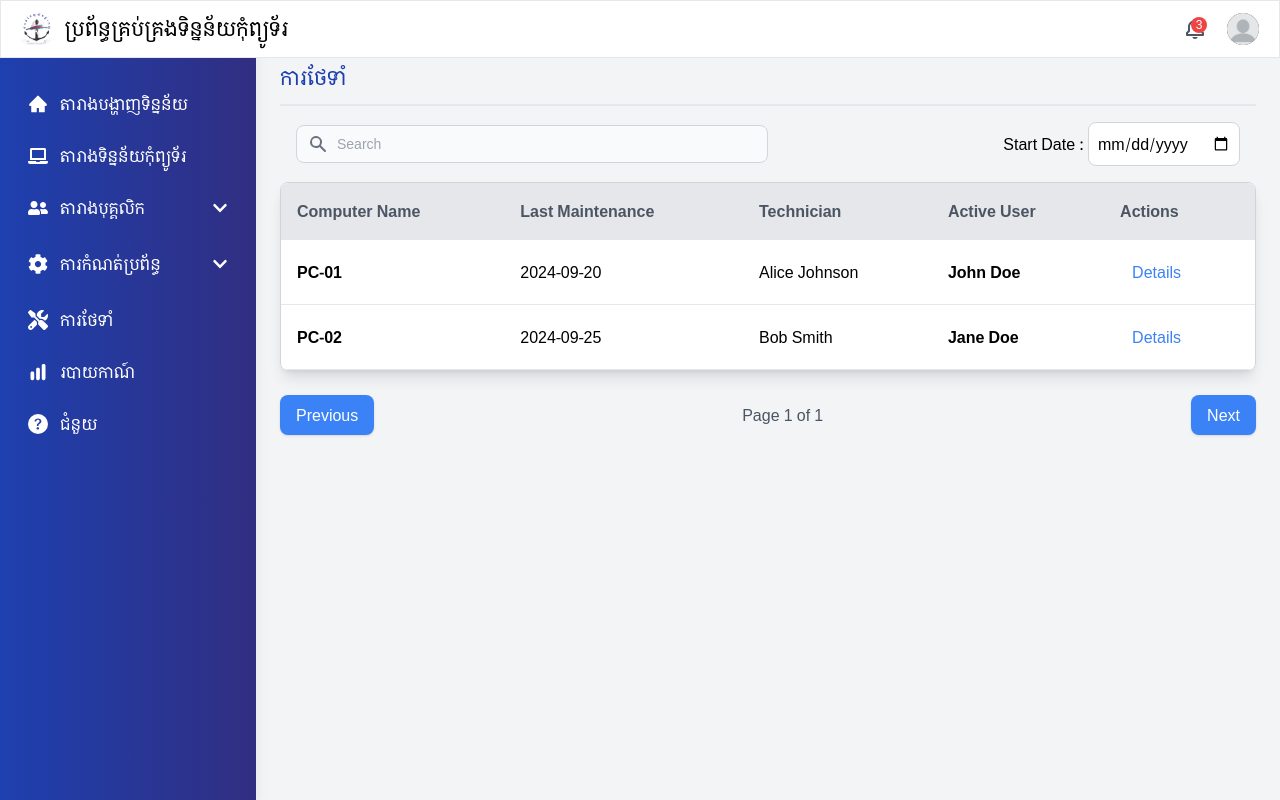
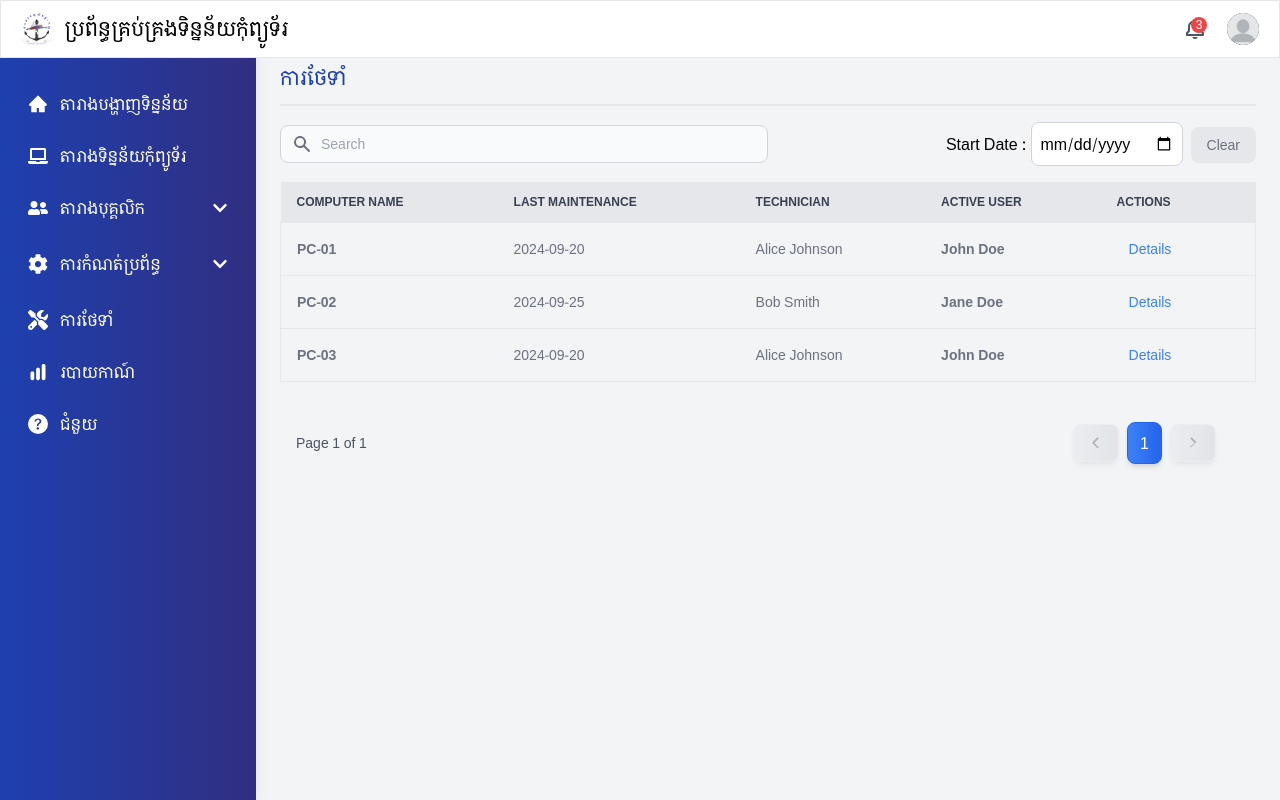
Before and after one commit to Kanhary/portfolio, a React (Vite) app: page /main-dashboard/maintenance in a window 1280 px wide. Built offline with nearby package versions, Linux system fonts and the light colour scheme; a web font is replaced by a local one.

Commit message:
update maintenance page

```diff
--- a/src/Components/Pages/Maintenance.jsx
+++ b/src/Components/Pages/Maintenance.jsx
@@ -3,6 +3,8 @@ import React, { useState, useEffect } from 'react';
 import { FaSearch } from 'react-icons/fa';
 import { FaLaptop, FaHdd, FaUser, FaClock } from "react-icons/fa";
 // import { FaHardDrive, FaUser, FaClock } from 'react-icons/fa';
+import DatePicker from 'react-datepicker';
+import 'react-datepicker/dist/react-datepicker.css';
 
 const MaintenancePage = () => {
   const [searchQuery, setSearchQuery] = useState('');
@@ -16,8 +18,6 @@ const MaintenancePage = () => {
     {
       id: 1,
       computerName: 'PC-01',
-      status: 'Completed',
-      notes: 'General system check completed.',
       lastMaintenance: '2024-09-20',
       technician: 'Alice Johnson',
       hardwareHistory: [
@@ -32,8 +32,6 @@ const MaintenancePage = () => {
     {
       id: 2,
       computerName: 'PC-02',
-      status: 'Pending',
-      notes: 'Awaiting hardware replacement.',
       lastMaintenance: '2024-09-25',
       technician: 'Bob Smith',
       hardwareHistory: [
@@ -44,20 +42,47 @@ const MaintenancePage = () => {
       startDate: '2023-05-15',
       activeUser: { name: 'Jane Doe', role: 'User', lastLogin: '2024-10-06', status: 'Inactive' },
     },
-    // Additional computer data...
+    {
+      id: 3,
+      computerName: 'PC-03',
+      lastMaintenance: '2024-09-20',
+      technician: 'Alice Johnson',
+      hardwareHistory: [
+        { type: 'CPU', model: 'Intel Core i7', date: '2024-06-15', notes: 'Upgraded from i5' },
+        { type: 'RAM', capacity: '16GB DDR4', date: '2024-08-01', notes: 'Increased for multitasking' },
+        { type: 'Storage', typeOfStorage: '512GB SSD', date: '2024-05-10', notes: 'Upgraded from 256GB SSD' },
+      ],
+      hardDisk: '1TB HDD',
+      startDate: '2023-01-10',
+      activeUser: { name: 'John Doe', role: 'Administrator', lastLogin: '2024-10-05', status: 'Active' },
+    },
   ];
 
 
-  const filteredData = maintenanceData.filter(computer =>
+  const filteredData = maintenanceData.filter(computer => {
+    const computerStartDate = new Date(computer.startDate); // Convert string date to Date object
+
+    return (
       (computer.computerName.toLowerCase().includes(searchQuery.toLowerCase()) ||
        computer.activeUser.name.toLowerCase().includes(searchQuery.toLowerCase())) &&
-    (statusFilter === 'All' || computer.status === statusFilter)
+      (statusFilter === 'All' || computer.status === statusFilter) &&
+      (!startDate || computerStartDate >= startDate) // Compare properly as Date objects
     );
+  });
+
 
   const indexOfLastComputer = currentPage * computersPerPage;
   const indexOfFirstComputer = indexOfLastComputer - computersPerPage;
   const currentComputers = filteredData.slice(indexOfFirstComputer, indexOfLastComputer);
   const totalPages = Math.ceil(filteredData.length / computersPerPage);
+
+  const getPaginationItems = () => {
+    const items = [];
+    for (let i = 1; i <= totalPages; i++) {
+        items.push(i);
+    }
+    return items;
+};
 
   const closeModal = () => {
     setSelectedComputer(null);
@@ -93,13 +118,13 @@ const MaintenancePage = () => {
         </div>
       </div> */}
 
-      <div className='flex flex-col items-center justify-between p-4 space-y-3 md:flex-row md:space-y-0 md:space-x-4'>
+      <div className='flex flex-col items-center justify-between py-4 space-y-3 md:flex-row md:space-y-0 md:space-x-4'>
         <div className='w-full md:w-1/2'>
           <form className='flex items-center'>
             <label htmlFor="simple-search" className='sr-only'>Search</label>
             <div className='relative w-full'>
-              <div className='absolute inset-y-0 left-0 flex items-center pl-3 pointer-events-none' >
-                <svg aria-hidden="true" className="w-5 h-5 text-gray-500 " fill="currentColor" viewBox="0 0 20 20" xmlns="http://www.w3.org/2000/svg">
+              <div className='absolute inset-y-0 left-0 flex items-center pl-3 pointer-events-none'>
+                <svg aria-hidden="true" className="w-5 h-5 text-gray-500" fill="currentColor" viewBox="0 0 20 20" xmlns="http://www.w3.org/2000/svg">
                   <path fillRule="evenodd" d="M8 4a4 4 0 100 8 4 4 0 000-8zM2 8a6 6 0 1110.89 3.476l4.817 4.817a1 1 0 01-1.414 1.414l-4.816-4.816A6 6 0 012 8z" clipRule="evenodd" />
                 </svg>
               </div>
@@ -107,6 +132,8 @@ const MaintenancePage = () => {
                 type="text"
                 className='block w-full p-2 pl-10 text-sm text-gray-900 border border-gray-300 rounded-lg bg-gray-50 focus:ring-primary-300 focus:border-primary-300 focus:ring-3 focus:outline-none'
                 placeholder='Search'
+                value={searchQuery}
+                onChange={(e) => setSearchQuery(e.target.value)}
               />
             </div>
           </form>
@@ -115,35 +142,42 @@ const MaintenancePage = () => {
           <label htmlFor="">Start Date : </label>
           <input
             type="date"
-            value={startDate}
-            onChange={e => setStartDate(e.target.value)}
+            value={searchQuery} // Add this
+            onChange={(e) => setSearchQuery(e.target.value)}
             className='p-2 border border-gray-300 rounded-lg'
           />
+          <button
+            type="button"
+            className="px-4 py-2 ml-2 text-sm text-gray-500 bg-gray-200 rounded-lg hover:bg-gray-300"
+            onClick={() => setSearchQuery('')}
+          >
+            Clear
+          </button>
         </div>
       </div>
 
-      <div className="overflow-hidden border border-gray-300 rounded-lg shadow-lg">
-        <table className="min-w-full bg-white">
-          <thead>
+      <div className="w-full overflow-hidden">
+        <table className="w-full text-sm text-left text-gray-500">
+          <thead className='text-xs text-gray-700 uppercase bg-gray-50'>
             <tr className="bg-gray-200 border-b">
-              <th className="p-4 text-left text-gray-600">Computer Name</th>
-              <th className="p-4 text-left text-gray-600">Last Maintenance</th>
-              <th className="p-4 text-left text-gray-600">Technician</th>
-              <th className="p-4 text-left text-gray-600">Active User</th>
-              <th className="p-4 text-left text-gray-600">Actions</th>
+              <th className="p-4 py-3">Computer Name</th>
+              <th className="p-4 py-3">Last Maintenance</th>
+              <th className="p-4 py-3">Technician</th>
+              <th className="p-4 py-3">Active User</th>
+              <th className="p-4 py-3">Actions</th>
             </tr>
           </thead>
           <tbody>
             {currentComputers.map((computer) => (
-              <tr key={computer.id} className="transition duration-200 border-b hover:bg-gray-100">
-                <td className="p-4 font-semibold">{computer.computerName}</td>
+              <tr key={computer.id} className="transition-colors duration-200 border border-b-gray-200 hover:bg-indigo-50">
+                <td className="p-4 py-3 font-semibold">{computer.computerName}</td>
 
-                <td className="p-4">{computer.lastMaintenance}</td>
-                <td className="p-4">{computer.technician}</td>
-                <td className="p-4">
+                <td className="p-4 py-3">{computer.lastMaintenance}</td>
+                <td className="p-4 py-3">{computer.technician}</td>
+                <td className="p-4 py-3">
                   <span className="font-semibold">{computer.activeUser.name}</span>
                 </td>
-                <td className="p-4">
+                <td className="p-4 py-3">
                   <button
                     className="px-3 py-1 text-blue-500 transition hover:text-blue-600"
                     onClick={() => setSelectedComputer(computer)}
@@ -158,24 +192,60 @@ const MaintenancePage = () => {
       </div>
 
       {/* Pagination Controls */}
-      <div className="flex justify-between mt-6">
-        <button
-          className="px-4 py-2 text-white transition bg-blue-500 rounded-lg shadow hover:bg-blue-600"
-          disabled={currentPage === 1}
-          onClick={() => setCurrentPage(currentPage - 1)}
-        >
-          Previous
-        </button>
-        <span className="flex items-center text-gray-600">
+      <div className="flex flex-col items-center justify-between p-4 md:flex-row">
+            <span className="mb-4 text-sm text-gray-600 md:mb-0">
               Page {currentPage} of {totalPages}
             </span>
+
+            <nav className="flex items-center p-4 space-x-2 md:space-x-3">
+              <ul className="inline-flex items-center p-2 space-x-2 overflow-x-auto">
+                {/* Previous Page Button */}
+                <li>
                   <button
-          className="px-4 py-2 text-white transition bg-blue-500 rounded-lg shadow hover:bg-blue-600"
+                    onClick={() => handlePageChange(currentPage - 1)}
+                    disabled={currentPage === 1}
+                    className={`flex items-center justify-center py-2 px-3 text-gray-500 bg-gradient-to-r from-gray-200 to-gray-300 border rounded-lg shadow-md hover:bg-gradient-to-r hover:from-gray-300 hover:to-gray-400 focus:outline-none focus:ring-4 focus:ring-blue-300 transition-all duration-200 ${currentPage === 1 ? 'opacity-50 cursor-not-allowed' : ''}`}
+                  >
+                    <svg className="w-4 h-4 md:w-5 md:h-5" fill="currentColor" viewBox="0 0 20 20" xmlns="http://www.w3.org/2000/svg" aria-hidden="true">
+                      <path fillRule="evenodd" d="M12.293 14.707a1 1 0 01-1.414 0L6.586 10.414a1 1 0 010-1.414l4.293-4.293a1 1 0 011.414 1.414L8.414 10l3.879 3.879a1 1 0 010 1.414z" clipRule="evenodd" />
+                    </svg>
+                  </button>
+                </li>
+
+                {/* Page Number Buttons */}
+                {getPaginationItems().map((page, index) =>
+                  page === "..." ? (
+                    <li key={index}>
+                      <span className="flex items-center justify-center px-3 py-2 text-gray-500 border rounded-lg shadow-md bg-gradient-to-r from-gray-200 to-gray-300">
+                        ...
+                      </span>
+                    </li>
+                  ) : (
+                    <li key={index}>
+                      <button
+                        onClick={() => handlePageChange(page)}
+                        className={`flex items-center justify-center py-2 px-3 border rounded-lg shadow-md focus:outline-none focus:ring-4 focus:ring-blue-300 transition-all duration-200 ${currentPage === page ? 'bg-gradient-to-r from-blue-500 to-blue-600 text-white border-blue-600 shadow-lg' : 'text-gray-500 bg-gradient-to-r from-gray-200 to-gray-300 hover:from-gray-300 hover:to-gray-400'}`}
+                      >
+                        {page}
+                      </button>
+                    </li>
+                  )
+                )}
+
+                {/* Next Page Button */}
+                <li>
+                  <button
+                    onClick={() => handlePageChange(currentPage + 1)}
                     disabled={currentPage === totalPages}
-          onClick={() => setCurrentPage(currentPage + 1)}
+                    className={`flex items-center justify-center py-2 px-3 text-gray-500 bg-gradient-to-r from-gray-200 to-gray-300 border rounded-lg shadow-md hover:bg-gradient-to-r hover:from-gray-300 hover:to-gray-400 focus:outline-none focus:ring-4 focus:ring-blue-300 transition-all duration-200 ${currentPage === totalPages ? 'opacity-50 cursor-not-allowed' : ''}`}
                   >
-          Next
+                    <svg className="w-4 h-4 md:w-5 md:h-5" fill="currentColor" viewBox="0 0 20 20" xmlns="http://www.w3.org/2000/svg" aria-hidden="true">
+                      <path fillRule="evenodd" d="M7.707 14.707a1 1 0 010-1.414L11.586 10 7.707 6.121a1 1 0 111.414-1.414l4.293 4.293a1 1 010 1.414l-4.293 4.293a1 1 01-1.414 0z" clipRule="evenodd" />
+                    </svg>
                   </button>
+                </li>
+              </ul>
+            </nav>
           </div>
 
       {/* details modal */}
@@ -204,18 +274,6 @@ const MaintenancePage = () => {
             {/* Computer Details */}
             <div className="grid grid-cols-2 gap-6 mb-10">
               <div>
-                <p className="text-sm font-semibold text-gray-500">Status:</p>
-                <p
-                  className={`text-lg font-semibold ${
-                    selectedComputer.status === 'Completed'
-                      ? 'text-green-500'
-                      : 'text-red-500'
-                  }`}
-                >
-                  {selectedComputer.status}
-                </p>
-              </div>
-              <div>
                 <p className="text-sm font-semibold text-gray-500">Last Maintenance:</p>
                 <p className="text-lg text-gray-900">{selectedComputer.lastMaintenance}</p>
               </div>
@@ -239,17 +297,6 @@ const MaintenancePage = () => {
                 <div className="flex items-center space-x-2">
                   <FaUser className="text-gray-500" />
                   <p className="text-lg text-gray-900">{selectedComputer.activeUser.name}</p>
-                </div>
-              </div>
-              <div>
-                <p className="text-sm font-semibold text-gray-500">User Role:</p>
-                <p className="text-lg text-gray-900">{selectedComputer.activeUser.role}</p>
-              </div>
-              <div>
-                <p className="text-sm font-semibold text-gray-500">Last Login:</p>
-                <div className="flex items-center space-x-2">
-                  <FaClock className="text-gray-500" />
-                  <p className="text-lg text-gray-900">{selectedComputer.activeUser.lastLogin}</p>
                 </div>
               </div>
             </div>
--- a/src/index.css
+++ b/src/index.css
@@ -14,24 +14,24 @@
   height: 7px;
 }
 
-/* Track */
+
 ::-webkit-scrollbar-track {
   background-color: #f0f0f0;
   border-radius: 10px;
 }
 
-/* Handle */
+
 ::-webkit-scrollbar-thumb {
   background-color: #9ea1a5;
   border-radius: 10px;
-  border: 2px solid transparent; /* Makes the handle easier to grab without feeling too small */
+  border: 2px solid transparent;
   transition: background-color 0.3s ease;
 }
 
-/* Handle on hover */
+
 ::-webkit-scrollbar-thumb:hover {
-  background-color: #7d8085; /* Darker gray on hover for better visibility and usability */
-  border: 1px solid #f0f0f0; /* Adds a bit of spacing around the handle */
+  background-color: #7d8085;
+  border: 1px solid #f0f0f0;
 }
 
 /* Optional: Smooth Scroll */
```
Lines whose indentation alone changed are shown as unchanged.
